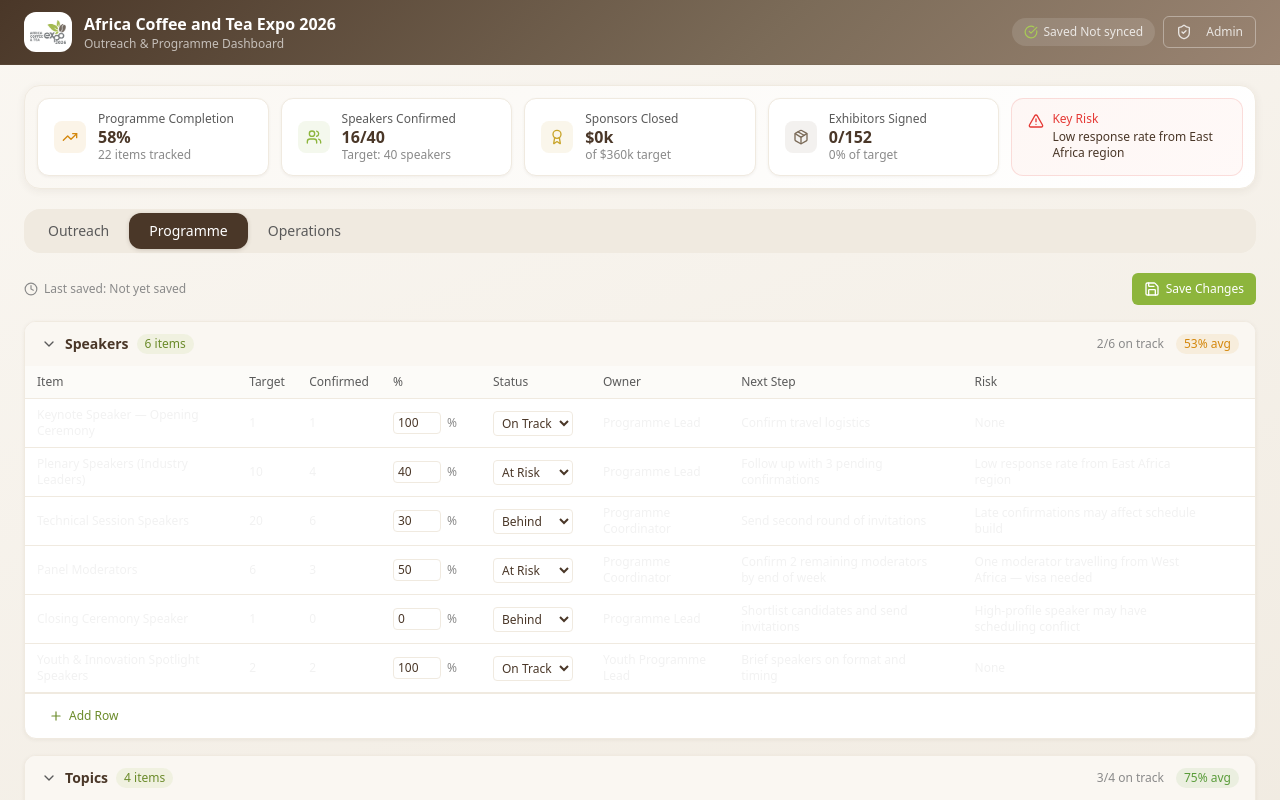
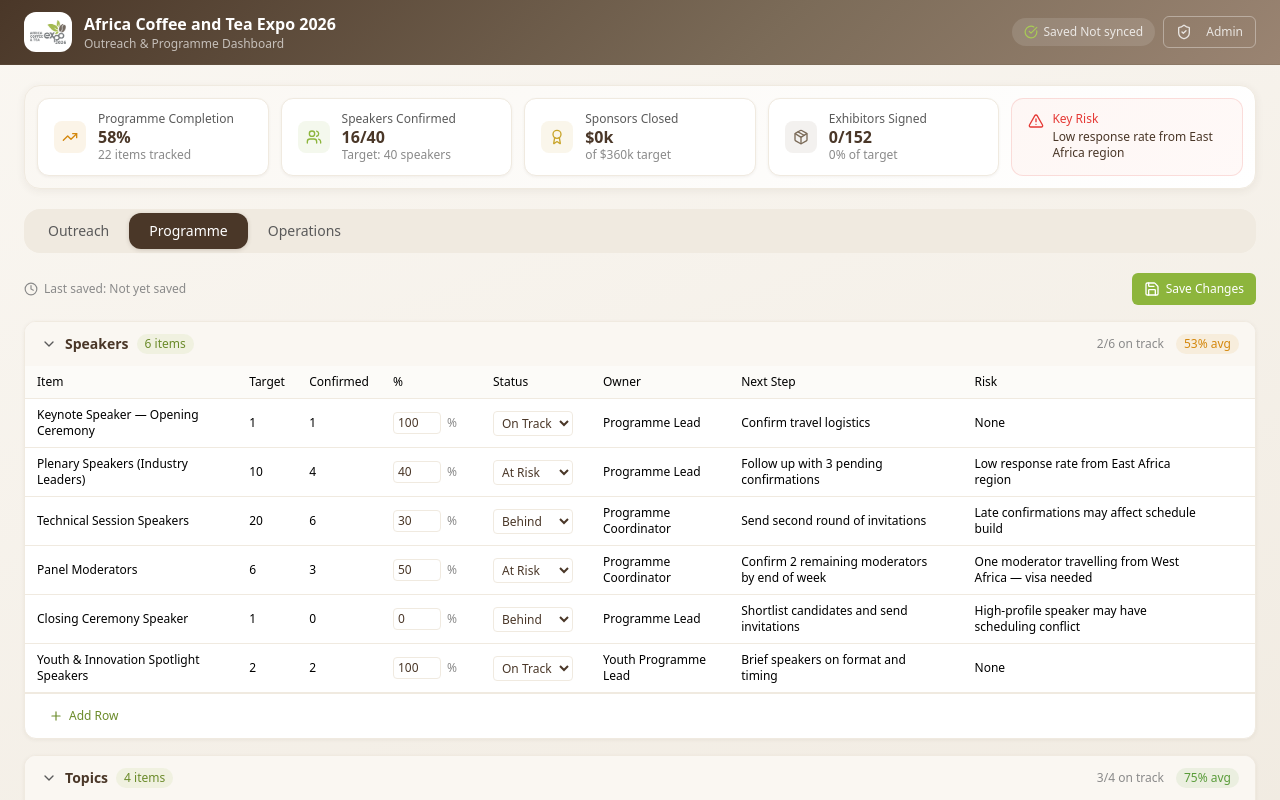
Before and after one commit to mbeddy/act2026, a React (Vite) app in the folder webapp/: page / in a window 1280 px wide. Both pictures are taken after a click on the button "Programme". Shown: the top 800 px of the page. Built offline with nearby package versions, Linux system fonts and the light colour scheme; no server answers.

Commit message:
fix font color

```diff
--- a/webapp/src/components/dashboard/TrackerSectionTable.tsx
+++ b/webapp/src/components/dashboard/TrackerSectionTable.tsx
@@ -251,17 +251,17 @@ export function TrackerSectionTable({ section, isReadOnly, onUpdate }: TrackerSe
 
       {!collapsed ? (
         <div className="overflow-x-auto">
-          <table className="w-full text-xs border-collapse">
+          <table className="w-full text-xs border-collapse" style={{ color: "#000" }}>
             <thead>
               <tr style={{ borderBottom: `1px solid ${COLORS.creamDark}`, background: COLORS.cream + '80' }}>
-                <th className="text-left px-3 py-2 font-medium" style={{ color: COLORS.slateGray, minWidth: 160 }}>Item</th>
-                <th className="text-left px-3 py-2 font-medium" style={{ color: COLORS.slateGray, width: 60 }}>Target</th>
-                <th className="text-left px-3 py-2 font-medium" style={{ color: COLORS.slateGray, width: 72 }}>Confirmed</th>
-                <th className="text-left px-3 py-2 font-medium" style={{ color: COLORS.slateGray, width: 100 }}>%</th>
-                <th className="text-left px-3 py-2 font-medium" style={{ color: COLORS.slateGray, width: 110 }}>Status</th>
-                <th className="text-left px-3 py-2 font-medium" style={{ color: COLORS.slateGray, minWidth: 100 }}>Owner</th>
-                <th className="text-left px-3 py-2 font-medium" style={{ color: COLORS.slateGray, minWidth: 140 }}>Next Step</th>
-                <th className="text-left px-3 py-2 font-medium" style={{ color: COLORS.slateGray, minWidth: 120 }}>Risk</th>
+                <th className="text-left px-3 py-2 font-medium" style={{ color: "#000", minWidth: 160 }}>Item</th>
+                <th className="text-left px-3 py-2 font-medium" style={{ color: "#000", width: 60 }}>Target</th>
+                <th className="text-left px-3 py-2 font-medium" style={{ color: "#000", width: 72 }}>Confirmed</th>
+                <th className="text-left px-3 py-2 font-medium" style={{ color: "#000", width: 100 }}>%</th>
+                <th className="text-left px-3 py-2 font-medium" style={{ color: "#000", width: 110 }}>Status</th>
+                <th className="text-left px-3 py-2 font-medium" style={{ color: "#000", minWidth: 100 }}>Owner</th>
+                <th className="text-left px-3 py-2 font-medium" style={{ color: "#000", minWidth: 140 }}>Next Step</th>
+                <th className="text-left px-3 py-2 font-medium" style={{ color: "#000", minWidth: 120 }}>Risk</th>
                 {!isReadOnly ? <th className="px-2 py-2" style={{ width: 32 }} /> : null}
               </tr>
             </thead>
```
